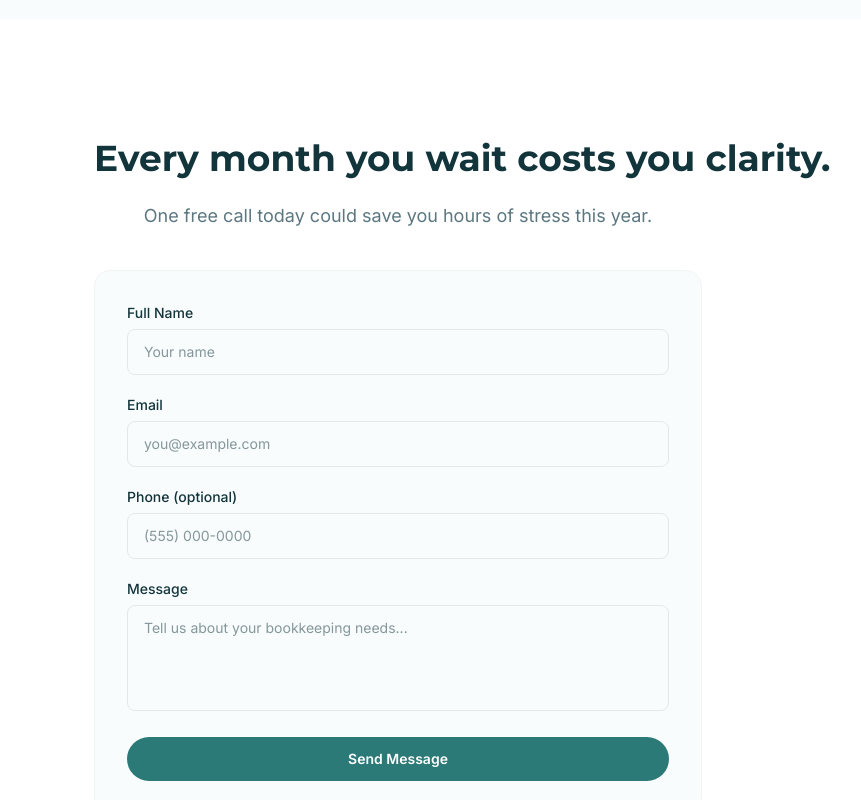
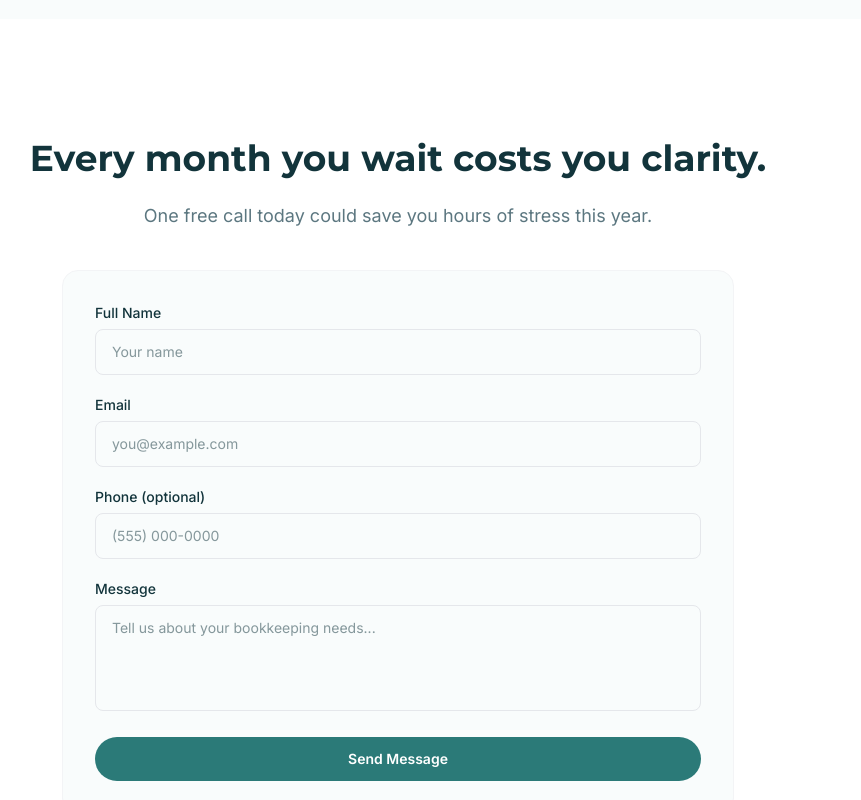
Before and after one commit to ch444444/Bookeeping, a Next.js app: page / in a window 1280 px wide. Shown: the part 4280-5080 px from the top of the page, without its empty margins (242-1103 px from the left). Built offline with nearby package versions, Linux system fonts and the light colour scheme.

Commit message:
Fix contact section centering by widening container to fit one-line heading

```diff
--- a/src/app/page.tsx
+++ b/src/app/page.tsx
@@ -518,17 +518,17 @@ export default function Home() {
 
       {/* Contact Section */}
       <SectionWrapper className="py-20 lg:py-28 bg-white">
-        <div className="max-w-2xl mx-auto px-4 sm:px-6 lg:px-8 text-center">
+        <div className="max-w-4xl mx-auto px-4 sm:px-6 lg:px-8 text-center">
           <h2
             className="whitespace-nowrap font-bold text-text-dark mb-4 font-[family-name:var(--font-heading)]"
             style={{ fontSize: "clamp(0.9rem, 4.6vw, 2.25rem)" }}
           >
             Every month you wait costs you clarity.
           </h2>
-          <p className="text-lg text-text-muted leading-relaxed mb-10">
+          <p className="text-lg text-text-muted leading-relaxed mb-10 max-w-2xl mx-auto">
             One free call today could save you hours of stress this year.
           </p>
-          <div className="bg-bg-light rounded-2xl p-8 border border-gray-100 text-left">
+          <div className="bg-bg-light rounded-2xl p-8 border border-gray-100 text-left max-w-2xl mx-auto">
             <ContactForm />
           </div>
           <div className="flex flex-col sm:flex-row items-center justify-center gap-4 sm:gap-8 mt-8">
```
